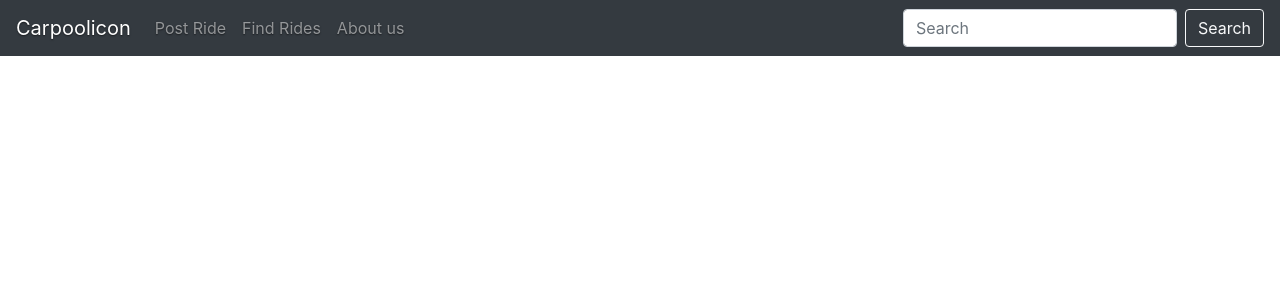
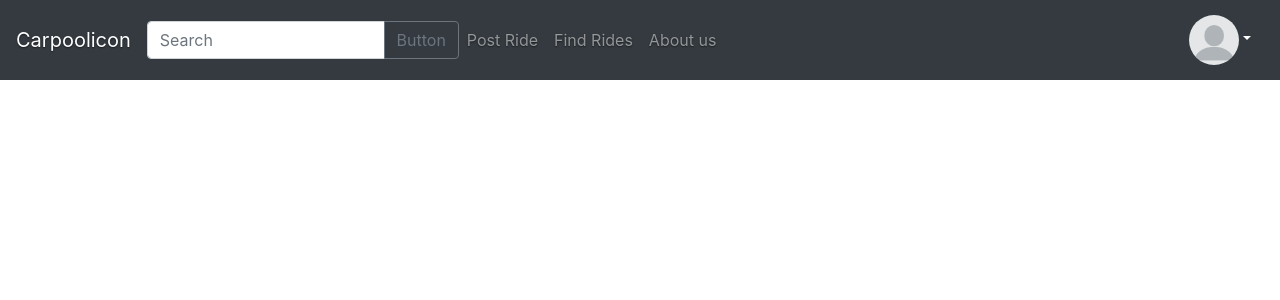
Before and after one commit to sorkinl/Carpool3.0, a React (Create React App) app: page / in a window 1280 px wide. Shown: the top 300 px of the page. Built offline with nearby package versions, Linux system fonts and the light colour scheme.

Commit message:
Navbar edit

```diff
--- a/src/App.js
+++ b/src/App.js
@@ -4,7 +4,6 @@ import "bootstrap/dist/css/bootstrap.min.css";
 import FrontPage from "./components/FrontPage/FrontPage";
 import Navbar from "./components/Navbar/Navbar";
 import { Switch, Route, BrowserRouter as Router, withRouter } from "react-router-dom";
-
 
 const Routers = () =>{
   return(
--- /dev/null
+++ b/src/components/Navbar/LoggedInIcon.jsx
@@ -0,0 +1,20 @@
+import React from "react";
+import {Image, DropdownButton,Dropdown} from 'react-bootstrap'
+
+import image from "./emptyProfilePic.png"
+const AccountIcon = ()=>{
+    return(
+        <div>
+            <DropdownButton
+                title = { <Image src ={image} roundedCircle width={"50"} />}
+                noCaret bg="dark" variant="dark">
+          <Dropdown.Item>User Profile</Dropdown.Item >
+          <Dropdown.Item>Setting</Dropdown.Item >
+          <Dropdown.Divider />
+          <Dropdown.Item>Logout</Dropdown.Item>
+       </DropdownButton>
+        </div>
+    )
+}
+
+export default AccountIcon
--- a/src/components/Navbar/Navbar.jsx
+++ b/src/components/Navbar/Navbar.jsx
@@ -1,18 +1,45 @@
 import React from "react";
-import {Navbar, Nav, Form, FormControl, Button} from 'react-bootstrap'
+import {Navbar, Nav, Form, FormControl, Button, InputGroup} from 'react-bootstrap'
+import AccountIcon from "./LoggedInIcon";
+var loggedIn = true
+const loggedInComponent = loggedIn?
+      //loggedIn
+      (
+      <AccountIcon/>
+      )
+      :
+      //!loggedIn
+      (
+        <Button variant="outline-light">Sign-up</Button>
+      )
+
+
+
+
 const NavBar = ()=>{
     return (
        <Navbar bg="dark" variant="dark">
         <Navbar.Brand href="#home">Carpoolicon</Navbar.Brand>
+
+        <InputGroup className="w-25">
+          <FormControl
+            placeholder="Search"
+
+          />
+          <InputGroup.Append>
+            <Button variant="outline-secondary">Button</Button>
+          </InputGroup.Append>
+        </InputGroup>
+
         <Nav className="mr-auto">
           <Nav.Link href="#pricing">Post Ride</Nav.Link>
           <Nav.Link href="#features">Find Rides</Nav.Link>
           <Nav.Link href="#pricing">About us</Nav.Link>
         </Nav>
-        <Form inline>
-          <FormControl type="text" placeholder="Search" className="mr-sm-2" />
-          <Button variant="outline-light">Search</Button>
-        </Form>
+        {loggedInComponent}
+
+
+
       </Navbar>
     )
 }
```
Also changed, not shown: src/components/Navbar/FrontNavbar.jsx (added, +28 -0 lines), src/components/Navbar/emptyProfilePic.png (added).
